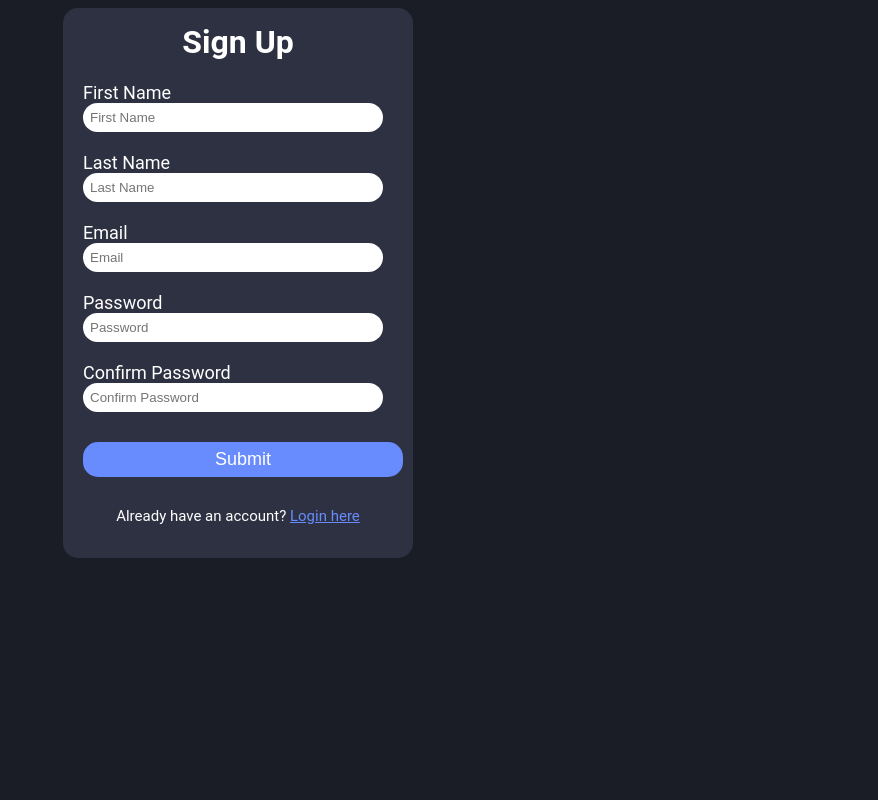
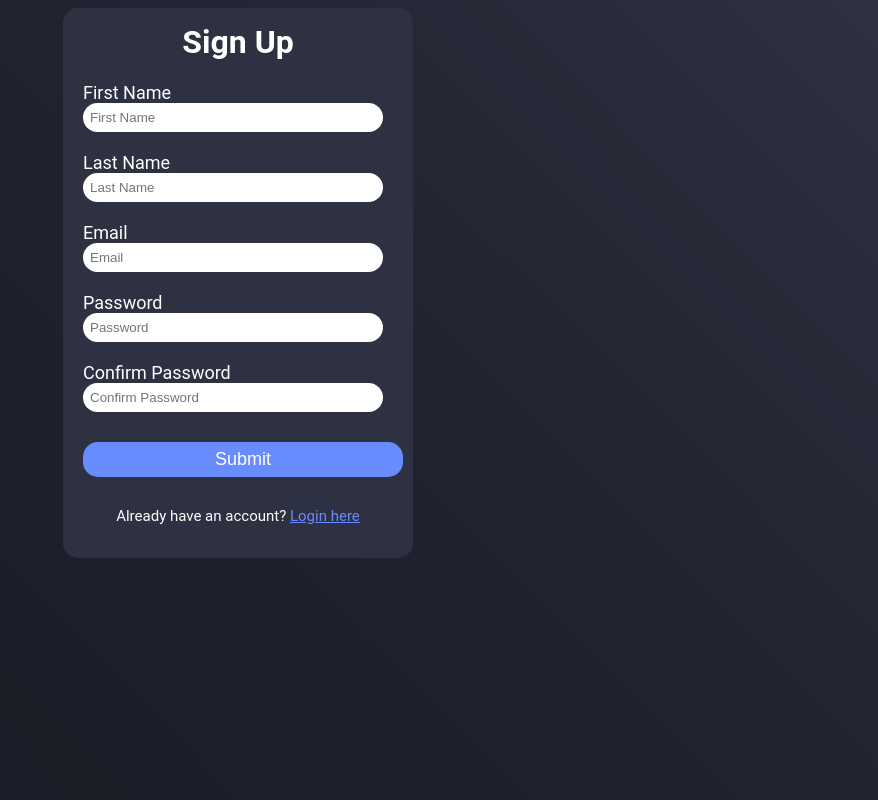
Before and after one commit to shehabadel/Instagram-Clone-IPP, a PHP site: page /pages/Signup/Signup.html in a window 1280 px wide. Shown: the whole page, without its empty margins (402-1280 px from the left). Run offline with PHP 8.4, Linux system fonts and the light colour scheme.

Commit message:
background change
changed background to be gradient

```diff
--- a/pages/Login/Login.css
+++ b/pages/Login/Login.css
@@ -23,7 +23,8 @@
 
 
 body {
-    background-color: var(--main-background);
+
+    background: linear-gradient(45deg, var(--main-background),transparent) ,repeating-linear-gradient(45deg, var(--main-background),var(--main-post));
     font-family: "Roboto", sans-serif;
   }
 
--- a/pages/Login/Login.html
+++ b/pages/Login/Login.html
@@ -16,7 +16,7 @@
           <input type="button" class="btn" value="Sign in" >
           <input type="button" class="btn2" value="Sign in as Administrative" >
           <p class="signup" style="text-align: center;">Don't have an account yet?  <a href="../Signup/Signup.html"> Signup now</a></p>
-          <p style="text-align: center;">Forget Password <a href="../Signup/Signup.html"> Click here</a></p>
+          <p style="text-align: center;">Forget Password <a href=""> Click here</a></p>
         </form>
       </div>
 
--- a/pages/Signup/Signup.css
+++ b/pages/Signup/Signup.css
@@ -8,7 +8,7 @@
     --main-button-hover: #6695F2;
 }
 body {
-    background-color: var(--main-background);
+    background: linear-gradient(45deg, var(--main-background),transparent) ,repeating-linear-gradient(45deg, var(--main-background),var(--main-post));
     font-family: "Roboto", sans-serif;
   }
 
--- a/pages/Signup/Signup.html
+++ b/pages/Signup/Signup.html
@@ -1,7 +1,7 @@
 <html>
     <head>
         <title>
-            Login Page
+            Signup Page
         </title>
         <link rel="stylesheet" href="Signup.css">
     </head>
```
